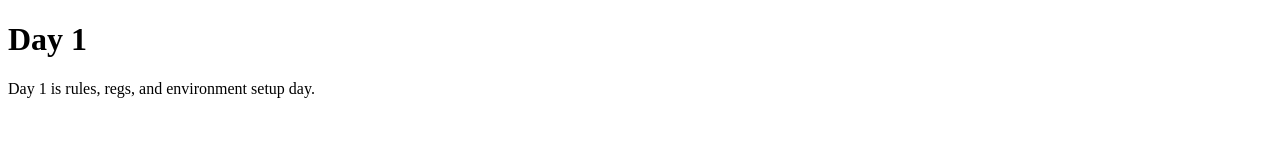
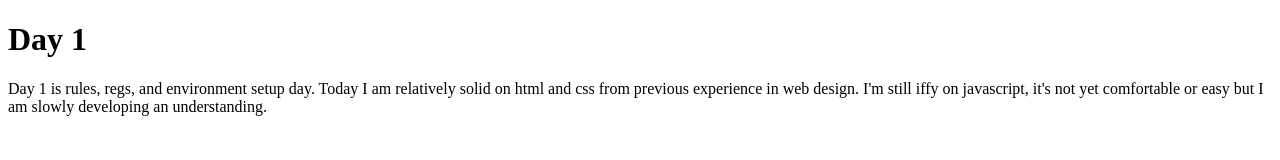
Before and after one commit to bayelimcadams/CodeWorks-Journal, a plain HTML site: page index.html in a window 1280 px wide. Drawn offline with Linux system fonts and the light colour scheme.

Commit message:
added to intro

```diff
--- a/index.html
+++ b/index.html
@@ -10,7 +10,7 @@
 <body>
   <h1>Day 1</h1>
 
-  <p>Day 1 is rules, regs, and environment setup day.</p>
+  <p>Day 1 is rules, regs, and environment setup day. Today I am relatively solid on html and css from previous experience in web design. I'm still iffy on javascript, it's not yet comfortable or easy but I am slowly developing an understanding.</p>
 </body>
 
 </html>
```
